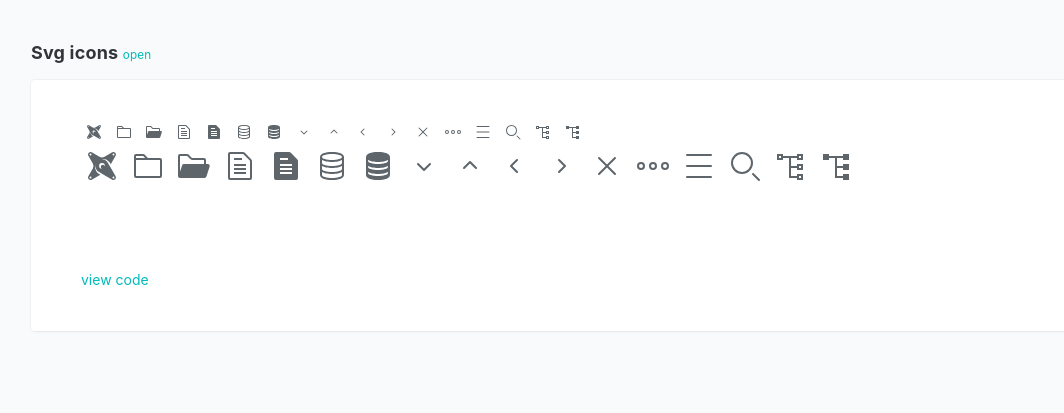
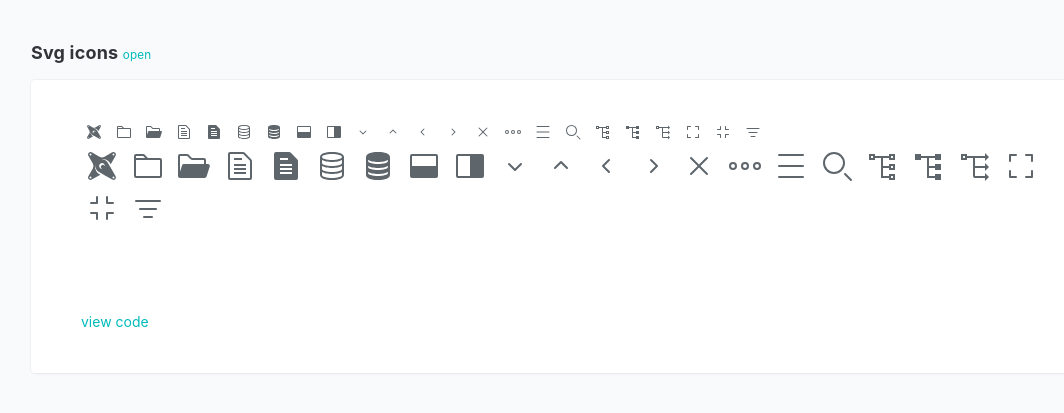
Before and after one commit to dbt-labs/dbt-styleguide, a Jekyll site: the page built from _docs/styles/icons.md, in a window 1280 px wide. Shown: the top 413 px of the page, without its empty margins (63-1127 px from the left). Built offline with Jekyll 4.4.1, drawn with Linux system fonts in a browser that asks for light colours.

Commit message:
additional icons

```diff
--- a/_docs/styles/icons.md
+++ b/_docs/styles/icons.md
@@ -16,6 +16,8 @@ order: 98
 	<svg class="icn"><use xlink:href="#icn-doc-on"></use></svg>
 	<svg class="icn"><use xlink:href="#icn-db"></use></svg>
 	<svg class="icn"><use xlink:href="#icn-db-on"></use></svg>
+	<svg class="icn"><use xlink:href="#icn-split-v"></use></svg>
+	<svg class="icn"><use xlink:href="#icn-split-h"></use></svg>
 	<svg class="icn"><use xlink:href="#icn-down"></use></svg>
 	<svg class="icn"><use xlink:href="#icn-up"></use></svg>
 	<svg class="icn"><use xlink:href="#icn-left"></use></svg>
@@ -26,6 +28,10 @@ order: 98
 	<svg class="icn"><use xlink:href="#icn-search"></use></svg>
 	<svg class="icn"><use xlink:href="#icn-tree"></use></svg>
 	<svg class="icn"><use xlink:href="#icn-tree-on"></use></svg>
+	<svg class="icn"><use xlink:href="#icn-flow"></use></svg>
+	<svg class="icn"><use xlink:href="#icn-expand"></use></svg>
+	<svg class="icn"><use xlink:href="#icn-contract"></use></svg>
+	<svg class="icn"><use xlink:href="#icn-filter"></use></svg>
 </div>
 
 <div class="icns">
@@ -36,6 +42,8 @@ order: 98
 	<svg class="icn icn-lg"><use xlink:href="#icn-doc-on"></use></svg>
 	<svg class="icn icn-lg"><use xlink:href="#icn-db"></use></svg>
 	<svg class="icn icn-lg"><use xlink:href="#icn-db-on"></use></svg>
+	<svg class="icn icn-lg"><use xlink:href="#icn-split-v"></use></svg>
+	<svg class="icn icn-lg"><use xlink:href="#icn-split-h"></use></svg>
 	<svg class="icn icn-lg"><use xlink:href="#icn-down"></use></svg>
 	<svg class="icn icn-lg"><use xlink:href="#icn-up"></use></svg>
 	<svg class="icn icn-lg"><use xlink:href="#icn-left"></use></svg>
@@ -46,4 +54,8 @@ order: 98
 	<svg class="icn icn-lg"><use xlink:href="#icn-search"></use></svg>
 	<svg class="icn icn-lg"><use xlink:href="#icn-tree"></use></svg>
 	<svg class="icn icn-lg"><use xlink:href="#icn-tree-on"></use></svg>
+	<svg class="icn icn-lg"><use xlink:href="#icn-flow"></use></svg>
+	<svg class="icn icn-lg"><use xlink:href="#icn-expand"></use></svg>
+	<svg class="icn icn-lg"><use xlink:href="#icn-contract"></use></svg>
+	<svg class="icn icn-lg"><use xlink:href="#icn-filter"></use></svg>
 </div>
```
Also changed, not shown: _includes/icons/icons.svg, 1 other file.
